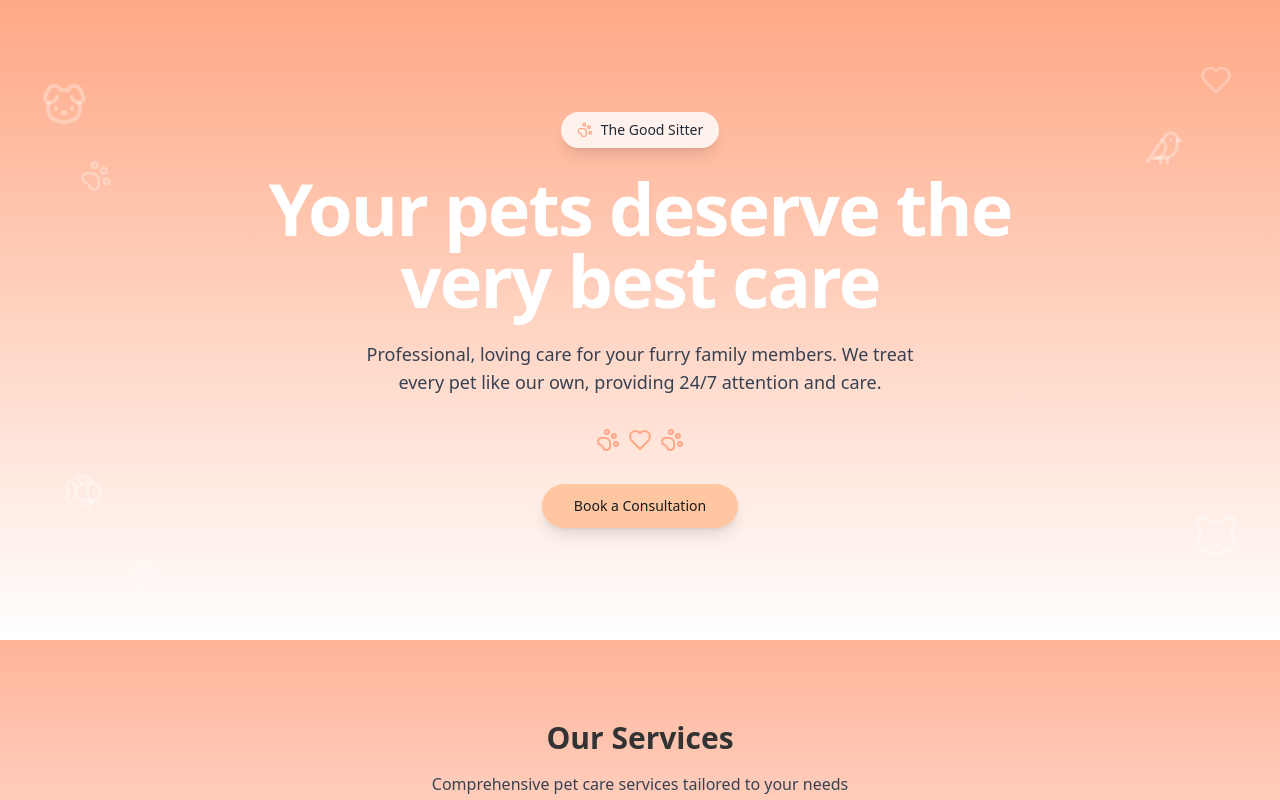
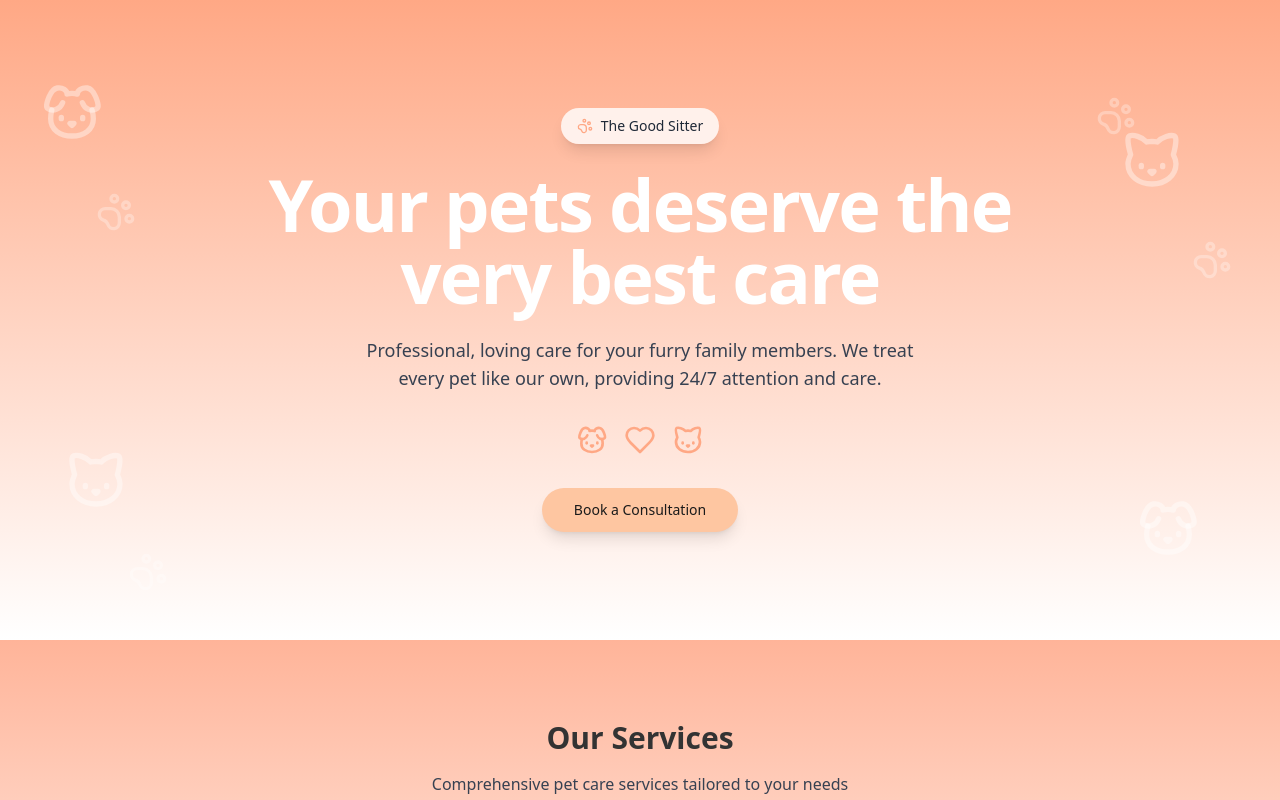
Before and after one commit to lg00d/thegoodsitter, a React (Vite) app: page / in a window 1280 px wide. Shown: the top 800 px of the page. Built offline with nearby package versions, Linux system fonts and the light colour scheme.

Commit message:
Refactor: Increase cat and dog theme
The commit will adjust the existing codebase to increase the prominence of cat and dog themes.  No specific implementation details are included in this commit.

```diff
--- a/src/components/HeroSection.tsx
+++ b/src/components/HeroSection.tsx
@@ -1,36 +1,39 @@
 
-import { PawPrint, Dog, Cat, Bird, Fish, Heart } from "lucide-react";
+import { PawPrint, Dog, Cat, Heart } from "lucide-react";
 import { Button } from "./ui/button";
 
 const HeroSection = () => {
   return (
     <div className="relative min-h-[80vh] flex items-center justify-center bg-gradient-to-b from-[#FFA885] to-white overflow-hidden">
       <div className="absolute inset-0 pointer-events-none">
-        {/* Top left pets */}
+        {/* Left side pets */}
         <div className="absolute top-20 left-10">
-          <Dog className="w-12 h-12 text-white/30" />
+          <Dog className="w-16 h-16 text-white/40" />
         </div>
-        <div className="absolute top-40 left-20">
-          <PawPrint className="w-8 h-8 text-white/30" />
+        <div className="absolute top-48 left-24">
+          <PawPrint className="w-10 h-10 text-white/30" />
+        </div>
+        <div className="absolute bottom-32 left-16">
+          <Cat className="w-16 h-16 text-white/40" />
         </div>
 
-        {/* Top right pets */}
+        {/* Right side pets */}
         <div className="absolute top-32 right-24">
-          <Bird className="w-10 h-10 text-white/30" />
+          <Cat className="w-16 h-16 text-white/40" />
         </div>
-        <div className="absolute top-16 right-12">
-          <Heart className="w-8 h-8 text-white/30" />
+        <div className="absolute top-60 right-12">
+          <PawPrint className="w-10 h-10 text-white/30" />
+        </div>
+        <div className="absolute bottom-20 right-20">
+          <Dog className="w-16 h-16 text-white/40" />
         </div>
 
-        {/* Bottom pets */}
-        <div className="absolute bottom-20 right-10">
-          <Cat className="w-12 h-12 text-white/30" />
+        {/* Additional paw prints */}
+        <div className="absolute bottom-12 left-32">
+          <PawPrint className="w-10 h-10 text-white/30" />
         </div>
-        <div className="absolute bottom-32 left-16">
-          <Fish className="w-10 h-10 text-white/30" />
-        </div>
-        <div className="absolute bottom-12 left-32">
-          <PawPrint className="w-8 h-8 text-white/30" />
+        <div className="absolute top-24 right-36">
+          <PawPrint className="w-10 h-10 text-white/30" />
         </div>
       </div>
       <div className="container px-4 mx-auto text-center">
@@ -45,10 +48,10 @@ const HeroSection = () => {
           Professional, loving care for your furry family members.
           We treat every pet like our own, providing 24/7 attention and care.
         </p>
-        <div className="flex items-center justify-center gap-2 mb-8">
-          <PawPrint className="w-6 h-6 text-[#FFA885]" />
-          <Heart className="w-6 h-6 text-[#FFA885]" />
-          <PawPrint className="w-6 h-6 text-[#FFA885]" />
+        <div className="flex items-center justify-center gap-4 mb-8">
+          <Dog className="w-8 h-8 text-[#FFA885]" />
+          <Heart className="w-8 h-8 text-[#FFA885]" />
+          <Cat className="w-8 h-8 text-[#FFA885]" />
         </div>
         <Button
           size="lg"
```
